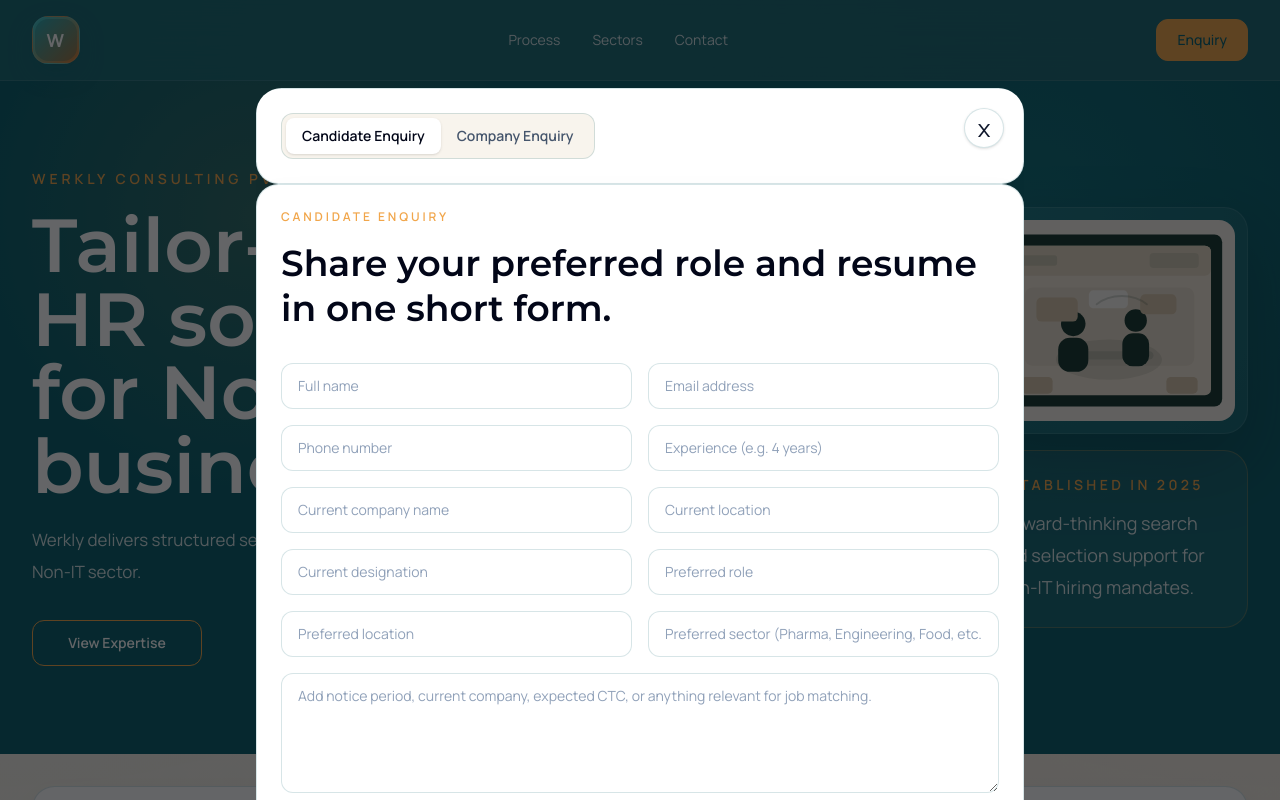
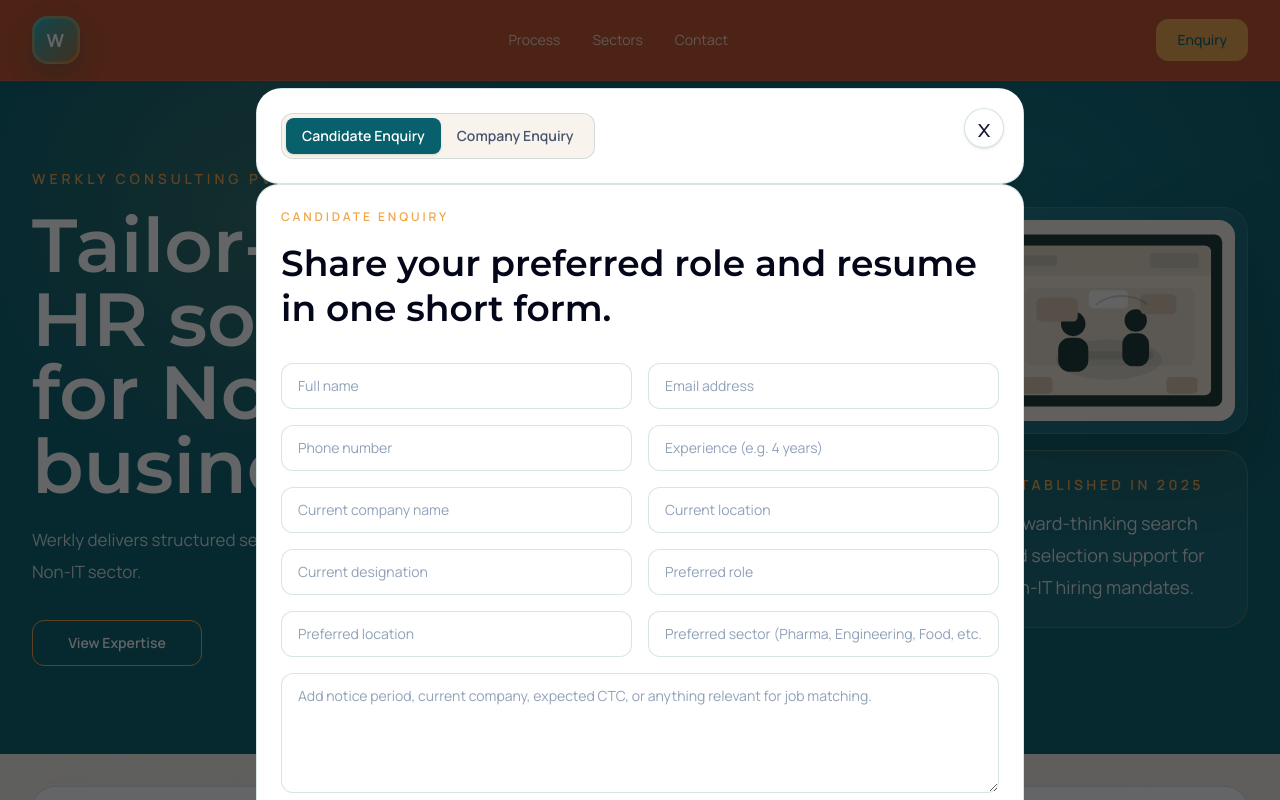
Before and after one commit to djkreddys-cmyk/Werkly, a Next.js app: page / in a window 1280 px wide. Both pictures are taken after a click on the button "Enquiry". Shown: the top 800 px of the page. Built offline with nearby package versions, Linux system fonts and the light colour scheme.

Commit message:
Update navbar and selected tab brand colors

```diff
--- a/components/enquiry-modal.tsx
+++ b/components/enquiry-modal.tsx
@@ -72,7 +72,7 @@
                         onClick={() => setActiveTab('candidate')}
                         className={`rounded-lg px-4 py-2 text-sm font-semibold transition ${
                           activeTab === 'candidate'
-                            ? 'bg-white text-slate-950 shadow-sm'
+                            ? 'bg-[var(--color-dark)] text-white shadow-sm'
                             : 'text-slate-600 hover:text-slate-900'
                         }`}
                       >
@@ -83,7 +83,7 @@
                         onClick={() => setActiveTab('company')}
                         className={`rounded-lg px-4 py-2 text-sm font-semibold transition ${
                           activeTab === 'company'
-                            ? 'bg-white text-slate-950 shadow-sm'
+                            ? 'bg-[var(--color-dark)] text-white shadow-sm'
                             : 'text-slate-600 hover:text-slate-900'
                         }`}
                       >
--- a/components/site-header.tsx
+++ b/components/site-header.tsx
@@ -8,7 +8,7 @@
 
 export function SiteHeader() {
   return (
-    <header className="sticky top-0 z-50 border-b border-white/10 bg-[rgba(8,96,108,0.92)] backdrop-blur-xl">
+    <header className="sticky top-0 z-50 border-b border-white/10 bg-[rgba(190,72,26,0.94)] backdrop-blur-xl">
       <div className="mx-auto flex w-full max-w-7xl items-center justify-between gap-6 px-5 py-4 sm:px-8">
         <a href="#top" className="flex items-center text-sm font-semibold tracking-[0.12em] text-white">
           <span className="relative flex h-12 w-12 items-center justify-center overflow-hidden rounded-2xl border border-white/10 bg-[linear-gradient(135deg,var(--color-brand-cyan),var(--color-accent-strong))] shadow-[0_10px_24px_rgba(8,96,108,0.28)]">
```
